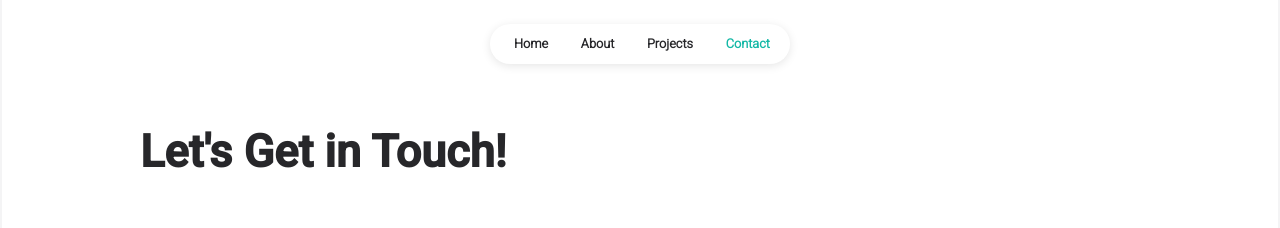
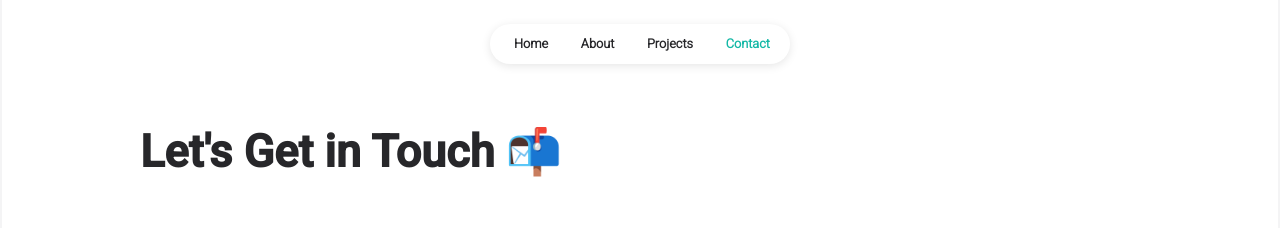
Before and after one commit to jessie-sr/myportfolio, a React (Create React App) app: page /contact in a window 1280 px wide. Shown: the top 228 px of the page. Built offline with nearby package versions, Linux system fonts and the light colour scheme.

Commit message:
Updated contact

```diff
--- a/src/pages/contact.jsx
+++ b/src/pages/contact.jsx
@@ -40,7 +40,7 @@ const Contact = () => {
 
 					<div className="contact-container">
 						<div className="title contact-title">
-							Let's Get in Touch!
+							Let's Get in Touch 📬
 						</div>
 
 						<div className="subtitle contact-subtitle">
```
